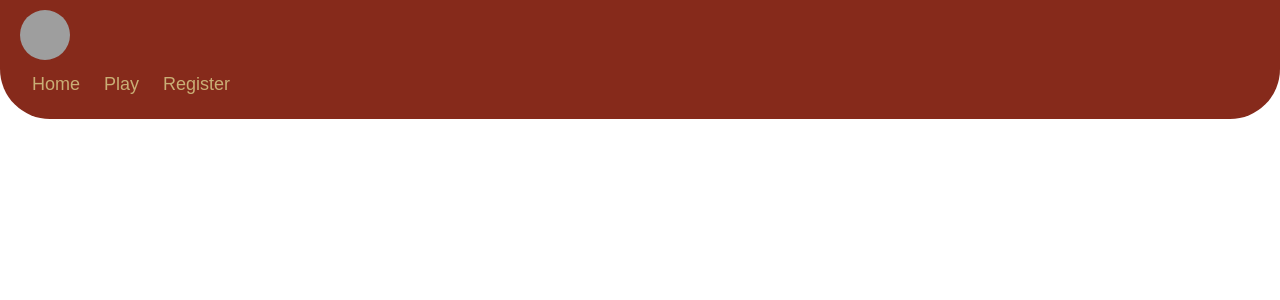
After one commit to godafflig/Arsenal, a PHP site: template src/Vue/Template/Header/header.html.twig in a window 1280 px wide. The commit adds this page. Shown: the top 300 px of the page. Run offline with PHP 8.4, Linux system fonts and the light colour scheme; the template is opened without the code that fills it, so the values that code supplies are empty; some libraries are stand-ins or nearby versions; grey boxes are pictures that could not be loaded.

Commit message:
ajout du header

```diff
--- /dev/null
+++ b/src/Vue/Template/Header/header.html.twig
@@ -0,0 +1,82 @@
+<!DOCTYPE html>
+<html lang="en">
+
+<head>
+    <meta charset="UTF-8">
+    <meta name="viewport" content="width=device-width, initial-scale=1.0">
+    <title>Navbar Example</title>
+    <style>
+        body {
+            margin: 0;
+            font-family: Arial, sans-serif;
+            color: #C9AE75;
+        }
+
+        .navbar {
+            background-color: #862A1B;
+            /* Dark red background */
+            overflow: hidden;
+            padding: 10px 20px;
+            /* Some padding */
+            border-radius: 0 0 50px 50px;
+        }
+
+        .navbar a {
+            float: left;
+            /* Float links to the left */
+            color: #C9AE75;
+            text-align: center;
+            padding: 12px;
+            text-decoration: none;
+            font-size: 18px;
+            /* Increase font size */
+            line-height: 25px;
+            /* Center text vertically */
+        }
+
+        .navbar-logo {
+            background-image: url('path-to-your-logo.png');
+            /* Replace with your image path */
+            background-size: cover;
+            height: 50px;
+            /* Set the size of the logo */
+            width: 50px;
+            border-radius: 50%;
+        }
+
+        .navbar-right {
+            float: right;
+            /* Float the sign in and out to the right */
+        }
+
+        .navbar a:hover {
+            color: black;
+            border: #862A1B;
+        }
+
+        /* Clear floats after the columns */
+        .navbar:after {
+            content: "";
+            display: table;
+            clear: both;
+        }
+    </style>
+</head>
+
+<body>
+
+    <div class="navbar">
+        <div class="navbar-logo"></div>
+        <a href="/">Home</a>
+        <a href="#play">Play</a>
+        <a href="/register">Register</a>
+        <div class="navbar-right">
+            <a href="/login"><i class="fa-solid fa-user fa-3x"></i></a>
+            <a href="/logout"><i class="fa-solid fa-right-to-bracket fa-3x"></i></a>
+        </div>
+    </div>
+
+
+</body>
+
+</html>
```
Also changed, not shown: src/Vue/Template/base.html.twig (+4 -3 lines).
